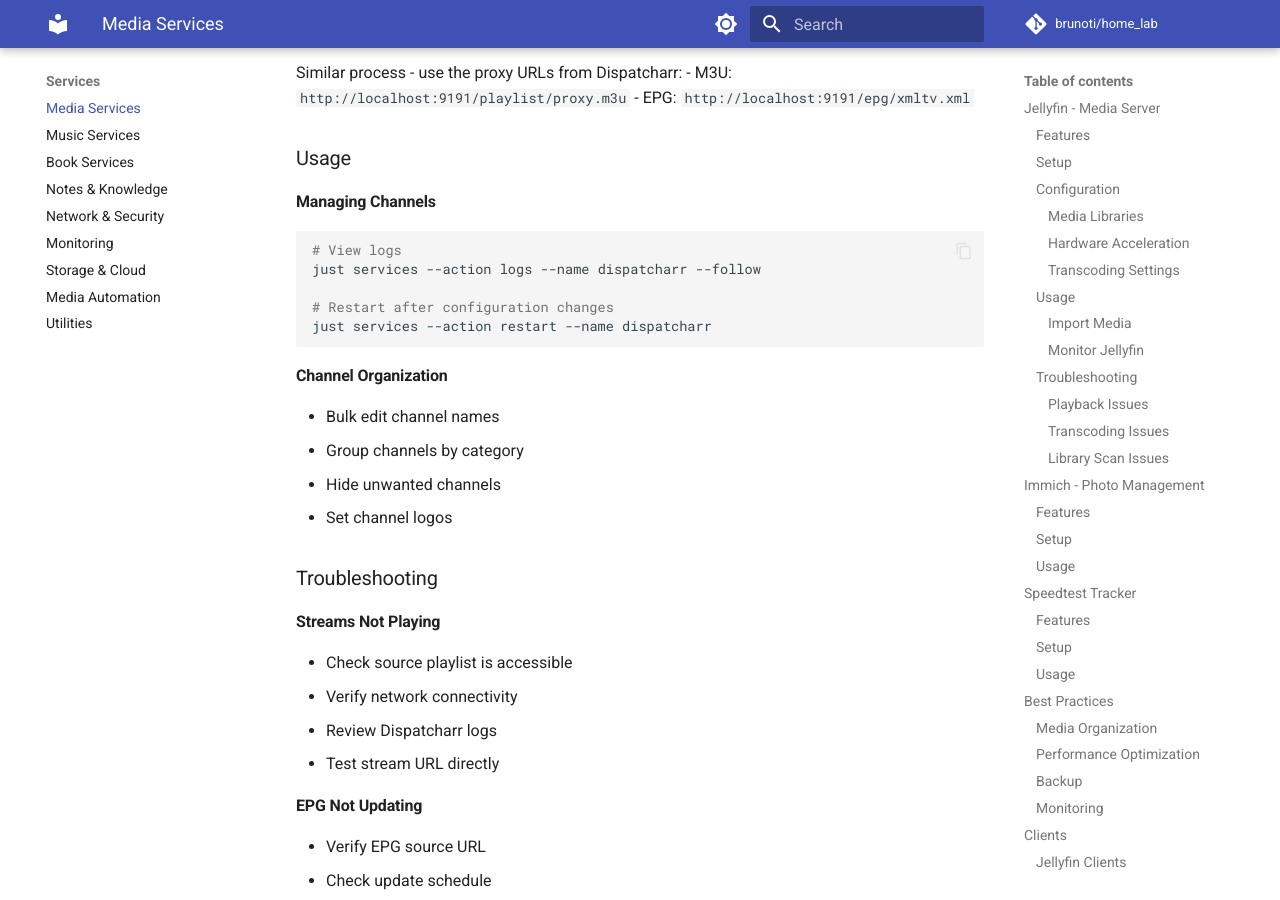
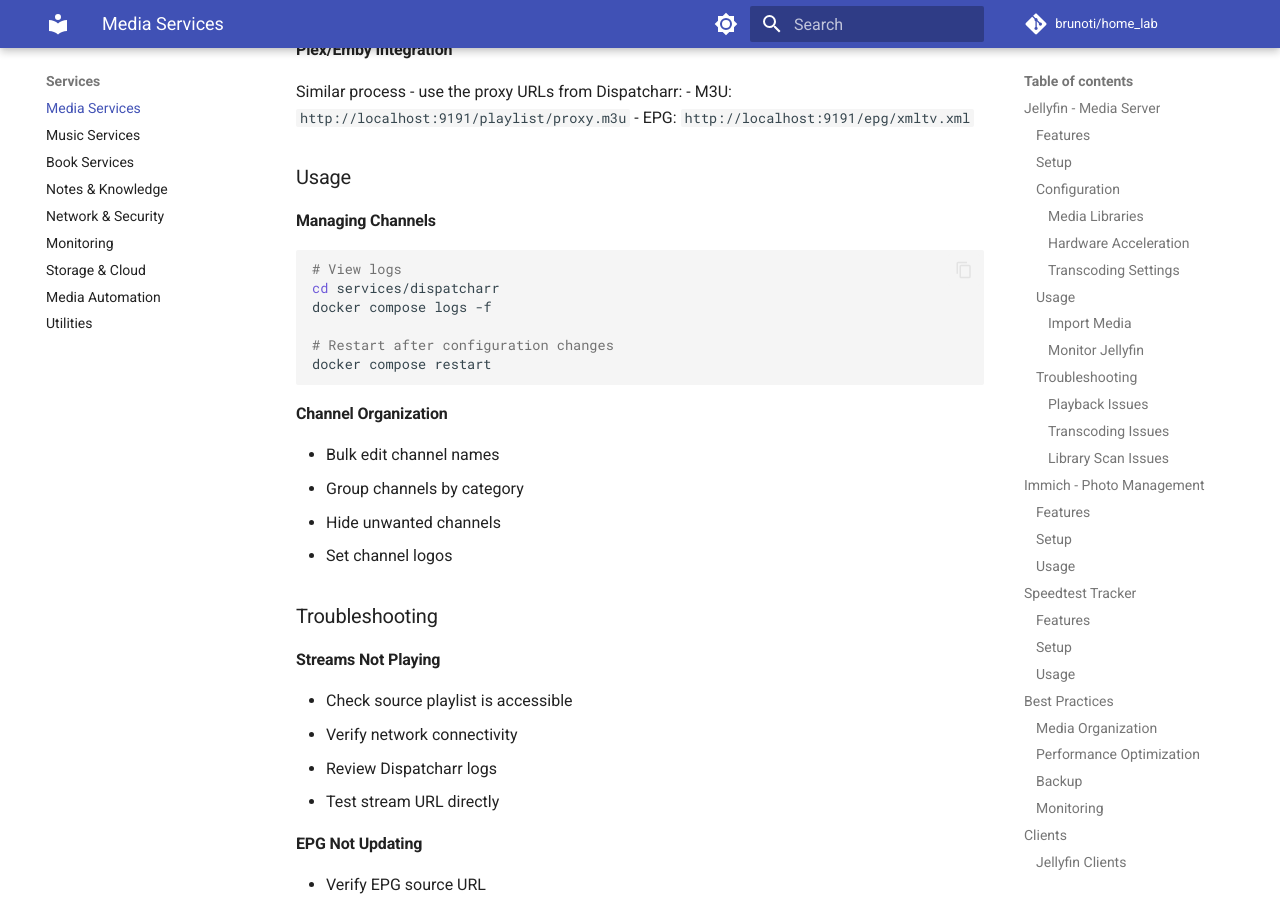
Before and after one commit to brunoti/home_lab, an MkDocs documentation site: the page built from docs/services/media.md, in a window 1280 px wide and 900 px high, scrolled down 7227 px. Built offline with MkDocs 1.6.1 and Material for MkDocs 9.7.7, drawn with Linux system fonts in a browser that asks for light colours; comment, search, counter and statistics services are not loaded; some of the changed text lies outside the part shown.

Commit message:
Fix just commands to use docker compose directly
Co-authored-by: brunoti <6011421+brunoti@users.noreply.github.com>

````diff
--- a/docs/services/media.md
+++ b/docs/services/media.md
@@ -257,7 +257,8 @@ just services --action logs --name jellyfin --follow
 
 1. Start Dispatcharr:
 ```bash
-just services --action start --name dispatcharr
+cd services/dispatcharr
+docker compose up -d
 ```
 
 2. Access web interface: http://localhost:9191
@@ -311,10 +312,11 @@ Similar process - use the proxy URLs from Dispatcharr:
 
 ```bash
 # View logs
-just services --action logs --name dispatcharr --follow
+cd services/dispatcharr
+docker compose logs -f
 
 # Restart after configuration changes
-just services --action restart --name dispatcharr
+docker compose restart
 ```
 
 #### Channel Organization
````
Also changed, not shown: services/dispatcharr/README.md (+12 -3 lines).
